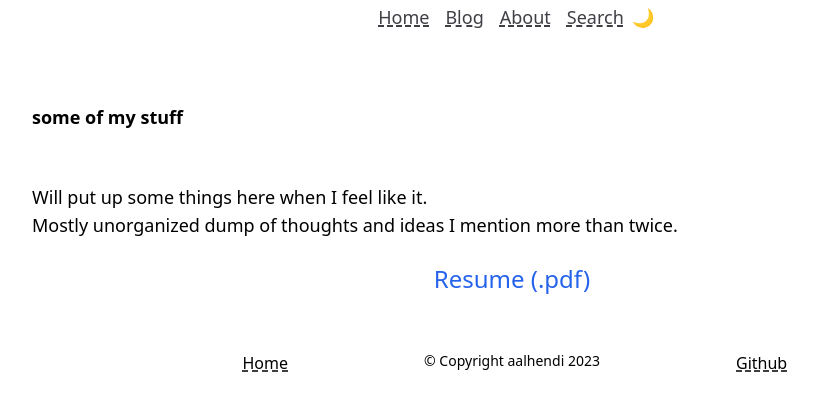
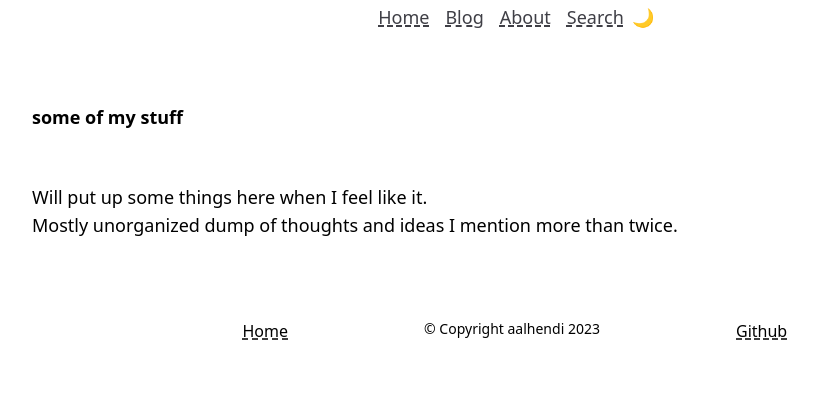
Before and after one commit to aalhendi/aalhendi.com, an Astro site: page / in a window 1280 px wide. Shown: the part 249-660 px from the top of the page, without its empty margins (128-946 px from the left). Built offline with nearby package versions, Linux system fonts and the light colour scheme; Astro itself is replaced by a stand-in of ours.

Commit message:
chore: bump dependencies

```diff
--- a/src/pages/index.astro
+++ b/src/pages/index.astro
@@ -22,7 +22,6 @@ const description = "some of my stuff"
         </div>
     </div>
     <div class='flex justify-center'>
-    <a href='/assets/aalhendi_cv.pdf' class='text-blue-600 text-2xl'>Resume (.pdf)</a>
     </div>
 
 </Page>
```
Also changed, not shown: package.json (+4 -4 lines), pnpm-lock.yaml.
